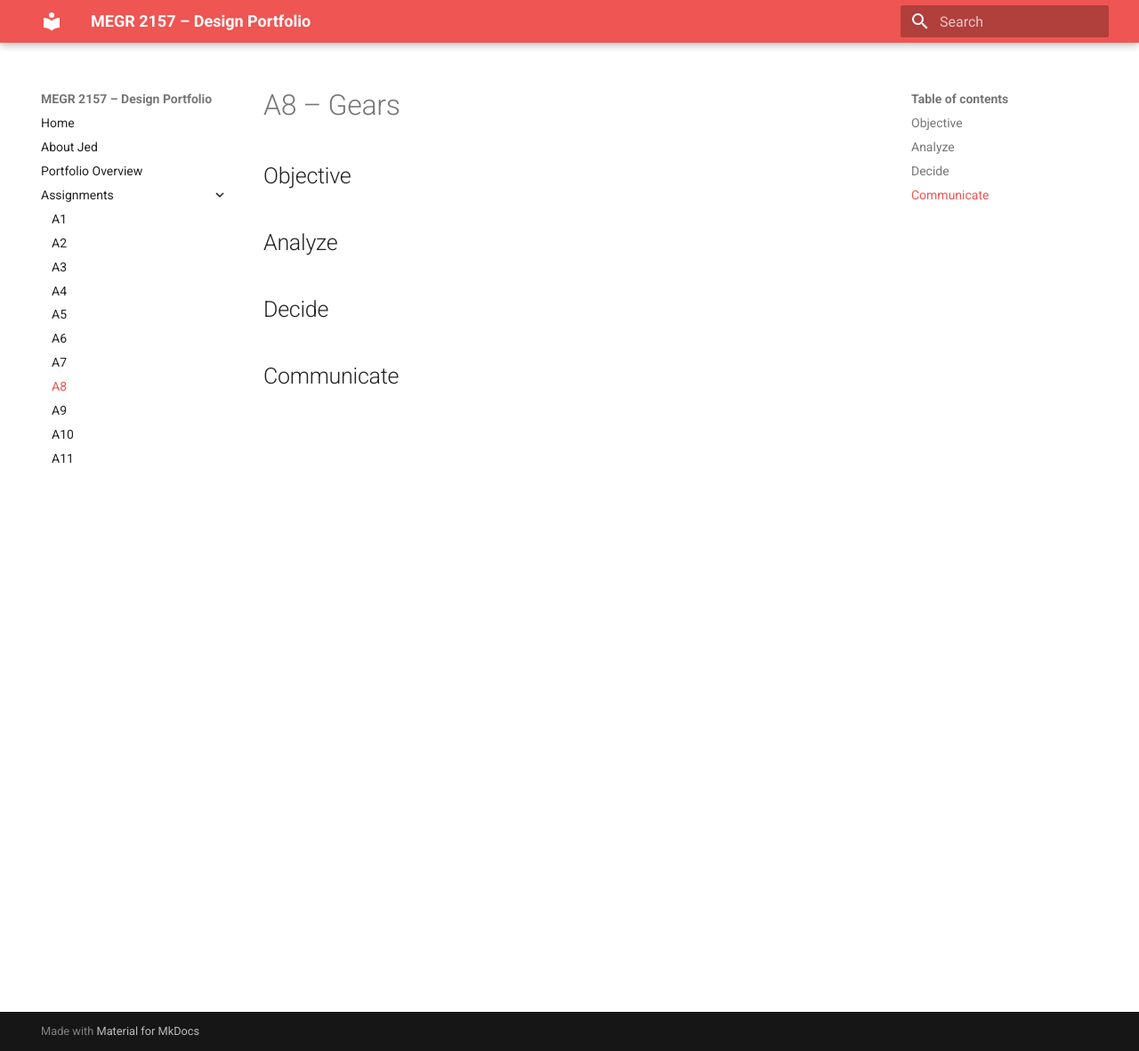
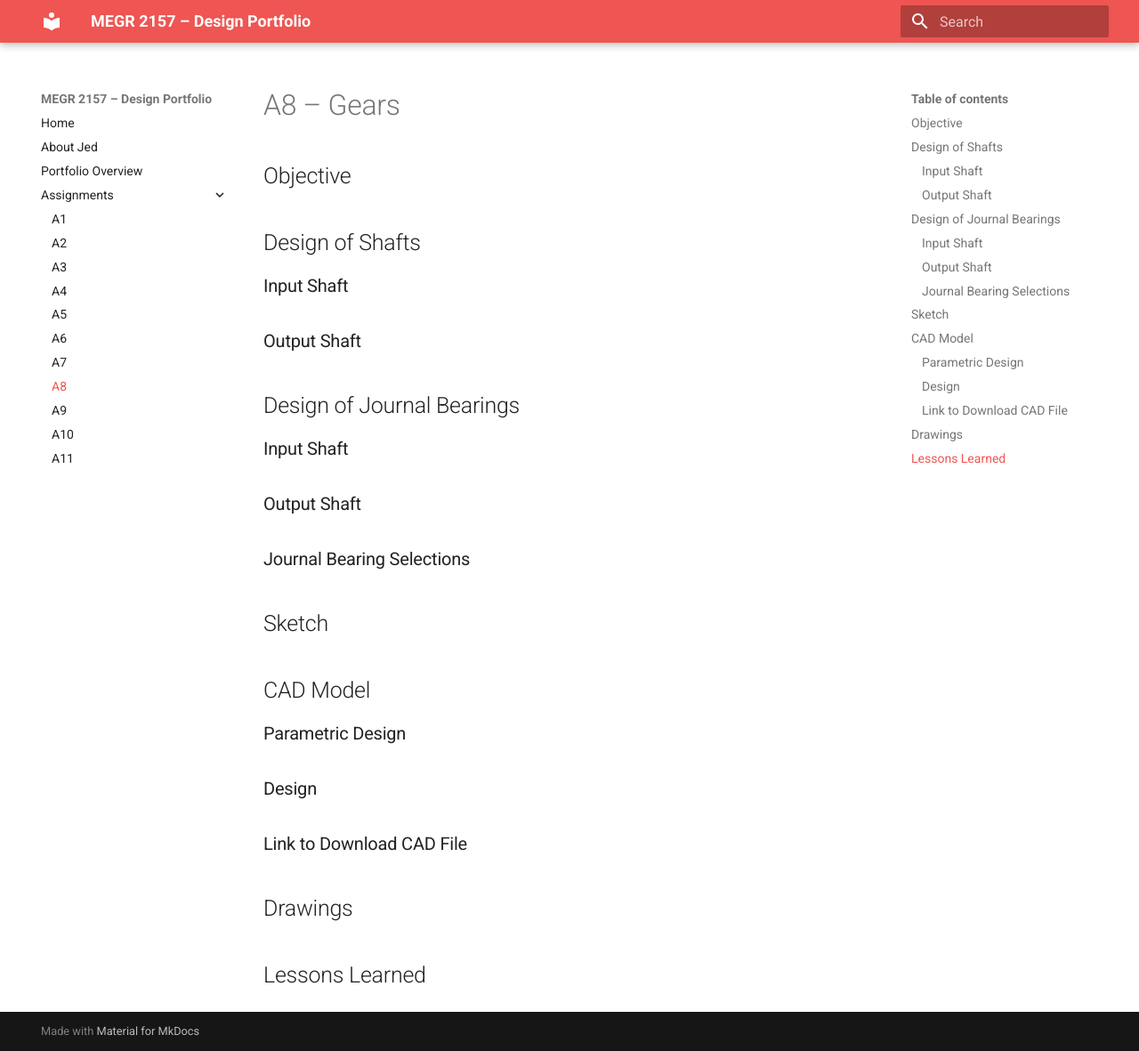
Before and after one commit to cmill271/miller-megr2157-portfolio, an MkDocs documentation site: the page built from docs/assignments/A08/index.md, in a window 1280 px wide and 1181 px high. Shown: the whole window at 89% size. Built offline with MkDocs 1.6.1 and Material for MkDocs 9.7.7, drawn with Linux system fonts in a browser that asks for light colours.

Commit message:
Update index.md

```diff
--- a/docs/assignments/A08/index.md
+++ b/docs/assignments/A08/index.md
@@ -3,10 +3,43 @@
 ## Objective
 
 
-## Analyze
+## Design of Shafts
 
 
-## Decide
+### Input Shaft
 
 
-## Communicate
+### Output Shaft
+
+
+## Design of Journal Bearings
+
+
+### Input Shaft
+
+
+### Output Shaft
+
+
+### Journal Bearing Selections
+
+
+## Sketch
+
+
+## CAD Model
+
+
+### Parametric Design
+
+
+### Design
+
+
+### Link to Download CAD File
+
+
+## Drawings
+
+
+## Lessons Learned
```
